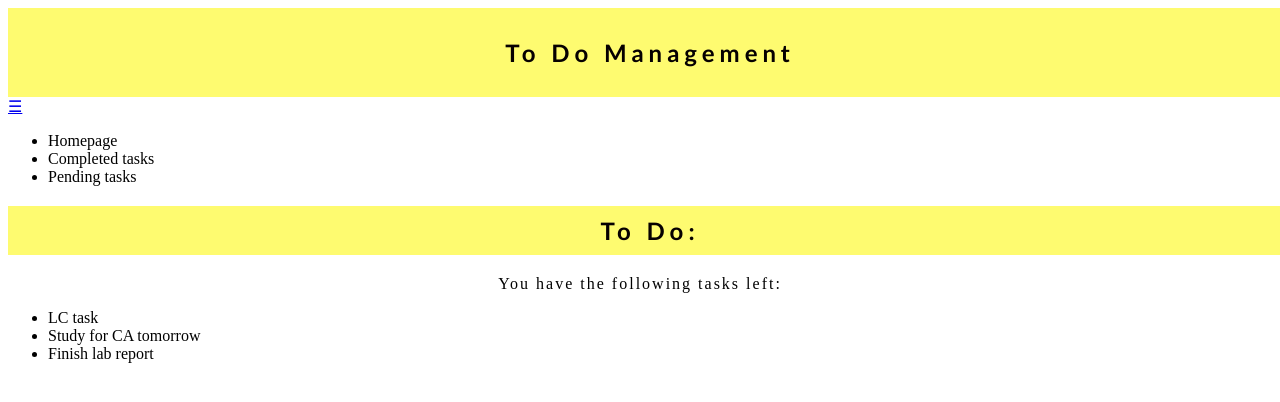
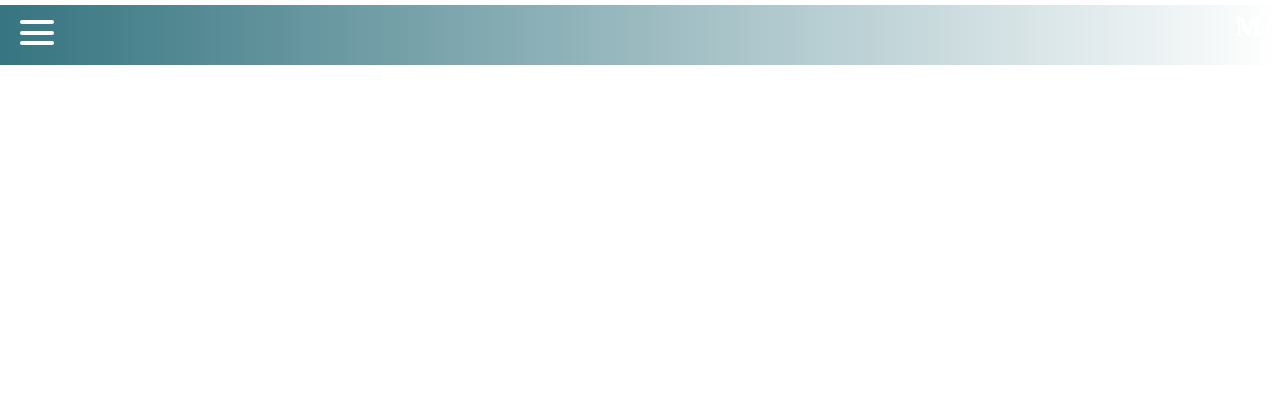
Before and after one commit to teleportedperson/journeyofwebD, a plain HTML site: page index.html in a window 1280 px wide. Drawn offline with Linux system fonts and the light colour scheme.

Commit message:
Add files via upload

```diff
--- a/index.html
+++ b/index.html
@@ -4,36 +4,33 @@
     <meta charset="UTF-8" />
     <meta http-equiv="X-UA-Compatible" content="IE=edge" />
     <meta name="viewport" content="width=device-width, initial-scale=1.0" />
-    <title>Motion</title>
-    <link href="style.css" rel="stylesheet" type="text/css"/>
-  </head>
-   <body>
-    <section class="header">
-        <h1>
-            To Do Management
-        </h1>
+    <title>MALUM</title>
+    <link href="styles.css" rel="stylesheet" type="text/css"/>
+</head>
+<body>
+
     </section>
+    <nav>
+        <div class="navbar">
+          <div class="container nav-container">
+            <input class="checkbox" type="checkbox" name="" id="" />
+            <div class="hamburger-lines">
+              <span class="bar bar1"></span>
+              <span class="bar bar2"></span>
+              <span class="bar bar3"></span>
+            </div>
+            <div class="logo">
+              <h1>MALUM</h1>
+            </div>
+            <div class="menu-items">
+              <li><a href="#">Home</a></li>
+              <li><a href="#">Pending</a></li>
+              <li><a href="#">Completed</a></li>
+              <li><a href="#">About</a></li>
 
-        <div class="mobile"><a href="#" onclick="toggleNav();">&#9776;</a></div>
-    </header>
-    <nav>
-        <ul>
-            <li>Homepage</li>
-            <li> Completed tasks</li>
-            <li>Pending tasks</li>
-        </ul>
-    </nav>
+            </div>
+          </div>
+        </div>
+      </nav>
 
-    <main>
-        <h2>To Do:</h2>
-        <p>
-         You have the following tasks left:
-        </p>
-        <ul>
-         <li> LC task</li>
-         <li>Study for CA tomorrow</li>
-         <li>Finish lab report</li>
-        </ul>
-    </main>
-   </body>
-</html>
+</body>
--- /dev/null
+++ b/styles.css
@@ -0,0 +1,164 @@
+@import url(https://fonts.googleapis.com/css?family=Lato:400,300,100,700,900);
+
+.content{
+  font-size:30px;
+  font-weight:bolder;
+}
+
+div {
+  width: 30px;
+  height: 1px;
+  margin: 5px 0;
+}
+* {
+  margin: 0;
+  padding: 0;
+  box-sizing: border-box;
+}
+
+h1{
+  text-align:center;
+  color:white;
+}
+.container {
+  width: 100%;
+  margin: auto;
+}
+
+.navbar {
+  width: 100%;
+}
+
+.nav-container {
+  display: flex;
+  justify-content: space-between;
+  align-items: center;
+  height: 62px;
+  background-image: linear-gradient(to right, #367581 , #ffffff);
+}
+
+.navbar .menu-items {
+  display: flex;
+}
+
+.navbar .nav-container li {
+  list-style: none;
+}
+
+.navbar .nav-container a {
+  text-decoration: none;
+  color:  #367581;
+  font-weight: bolder;
+  font-size: 1.2rem;
+  padding: 0.7rem;
+
+}
+
+.navbar .nav-container a:hover{
+   color: rgb(255, 255, 255);
+}
+
+.nav-container {
+  display: block;
+  position: relative;
+  height: 60px;
+}
+
+/* Making the hamburger */
+.nav-container .checkbox {
+  position: absolute;
+  display: block;
+  height: 32px;
+  width: 32px;
+  top: 20px;
+  left: 20px;
+  z-index: 5;
+  opacity: 0;
+  cursor: pointer;
+}
+
+.nav-container .hamburger-lines {
+  display: block;
+  height: 25px;
+  width: 34px;
+  position: absolute;
+  top: 10px;
+  bottom: 10px;
+  left: 20px;
+  z-index: 2;
+  display: flex;
+  flex-direction: column;
+  justify-content: space-between;
+}
+
+.nav-container .hamburger-lines .bar {
+  display: block;
+  height: 4px;
+  width: 100%;
+  border-radius: 10px;
+  background: #ffffff;
+}
+
+/* Adding transitions  */
+.nav-container .hamburger-lines .bar1 {
+  transform-origin: 0% 0%;
+  transition: transform 0.4s ease-in-out;
+}
+
+.nav-container .hamburger-lines .bar2 {
+  transition: transform 0.2s ease-in-out;
+}
+
+.nav-container .hamburger-lines .bar3 {
+  transform-origin: 0% 100%;
+  transition: transform 0.4s ease-in-out;
+}
+
+.navbar .menu-items {
+  padding-top: 100px;
+  box-shadow: inset 0 0 2000px rgba(255, 255, 255, .5);
+  height: 100vh;
+  width: 50%;
+  transform: translate(-150%);
+  display: flex;
+  flex-direction: column;
+  margin-left: -40px;
+  padding-left: 40px;
+  transition: transform 0.5s ease-in-out;
+  text-align: center;
+}
+
+.navbar .menu-items li {
+  margin-bottom: 1.2rem;
+  font-size: 1.5rem;
+  font-weight: 500;
+}
+.logo {
+  position:fixed ;
+  top: 5px;
+  right: 15px;
+  font-size: 1.2rem;
+  color: #ffffff;
+}
+
+
+/* Controlling the state of the icon */
+.nav-container input[type="checkbox"]:checked ~ .menu-items {
+  transform: translateX(0);
+}
+
+.nav-container input[type="checkbox"]:checked ~ .hamburger-lines .bar1 {
+  transform: rotate(45deg);
+}
+
+.nav-container input[type="checkbox"]:checked ~ .hamburger-lines .bar2 {
+  transform: scaleY(0);
+}
+
+.nav-container input[type="checkbox"]:checked ~ .hamburger-lines .bar3 {
+  transform: rotate(-45deg);
+}
+
+.nav-container input[type="checkbox"]:checked ~ .logo{
+  display: none;
+}
```
